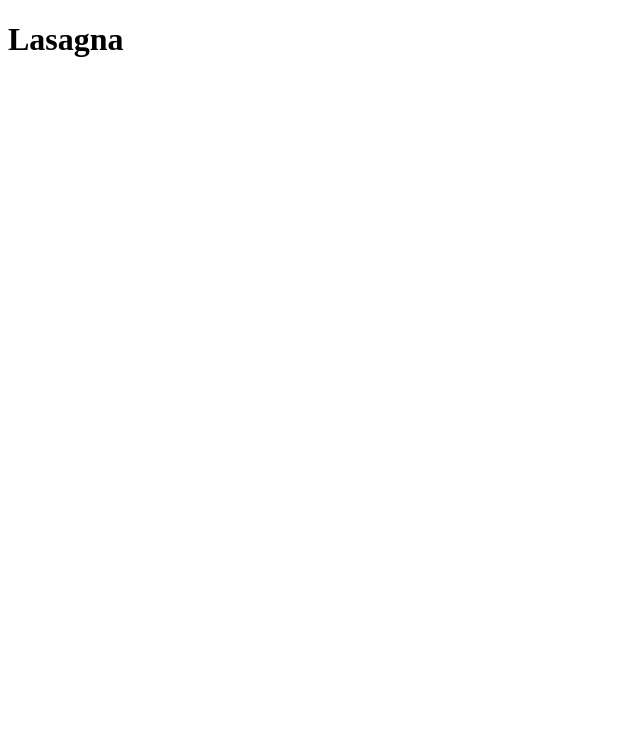
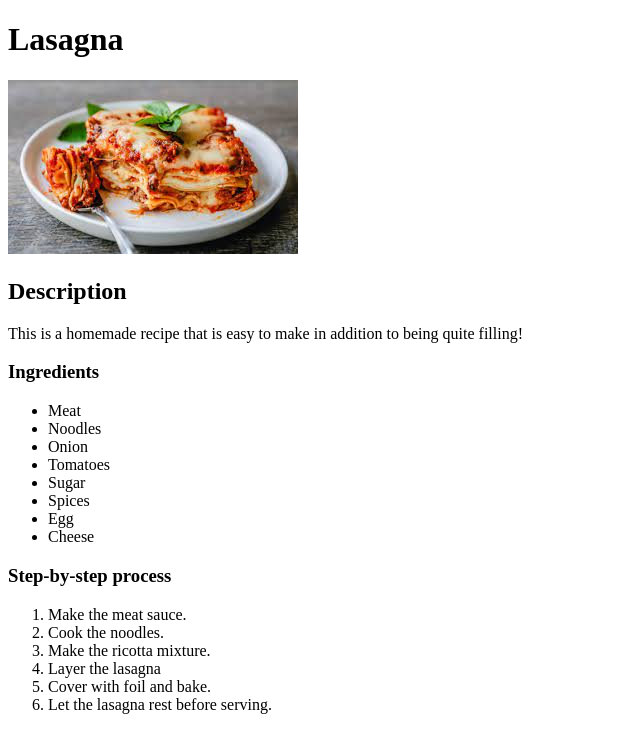
Before and after one commit to BantAlex/odin-recipes, a plain HTML site: page recipes/lasagna.html in a window 1280 px wide. Shown: the whole page, without its empty margins (0-640 px from the left). Drawn offline with Linux system fonts and the light colour scheme.

Commit message:
Create the first recipe content (lasagna)
Add contents to the lasagna page including an image

```diff
--- a/recipes/lasagna.html
+++ b/recipes/lasagna.html
@@ -6,5 +6,29 @@
 </head>
 <body>
     <h1>Lasagna</h1>
+    <img src="../images/lasagna-fin.jpeg" alt="Image of a finished lasagna plate">
+    <h2>Description</h2>
+    <p>This is a homemade recipe that is easy to make in addition to being quite filling!</p>
+    <h3>Ingredients</h3>
+    <ul>
+        <li>Meat</li>
+        <li>Noodles</li>
+        <li>Onion</li>
+        <li>Tomatoes</li>
+        <li>Sugar</li>
+        <li>Spices</li>
+        <li>Egg</li>
+        <li>Cheese</li>
+    </ul>
+    <h3>Step-by-step process</h3>
+    <ol>
+        <li>Make the meat sauce.</li>
+        <li>Cook the noodles.</li>
+        <li>Make the ricotta mixture.</li>
+        <li>Layer the lasagna</li>
+        <li>Cover with foil and bake.</li>
+        <li>Let the lasagna rest before serving.</li>
+
+    </ol>
 </body>
 </html>
```
Also changed, not shown: images/lasagna-fin.jpeg (added).
